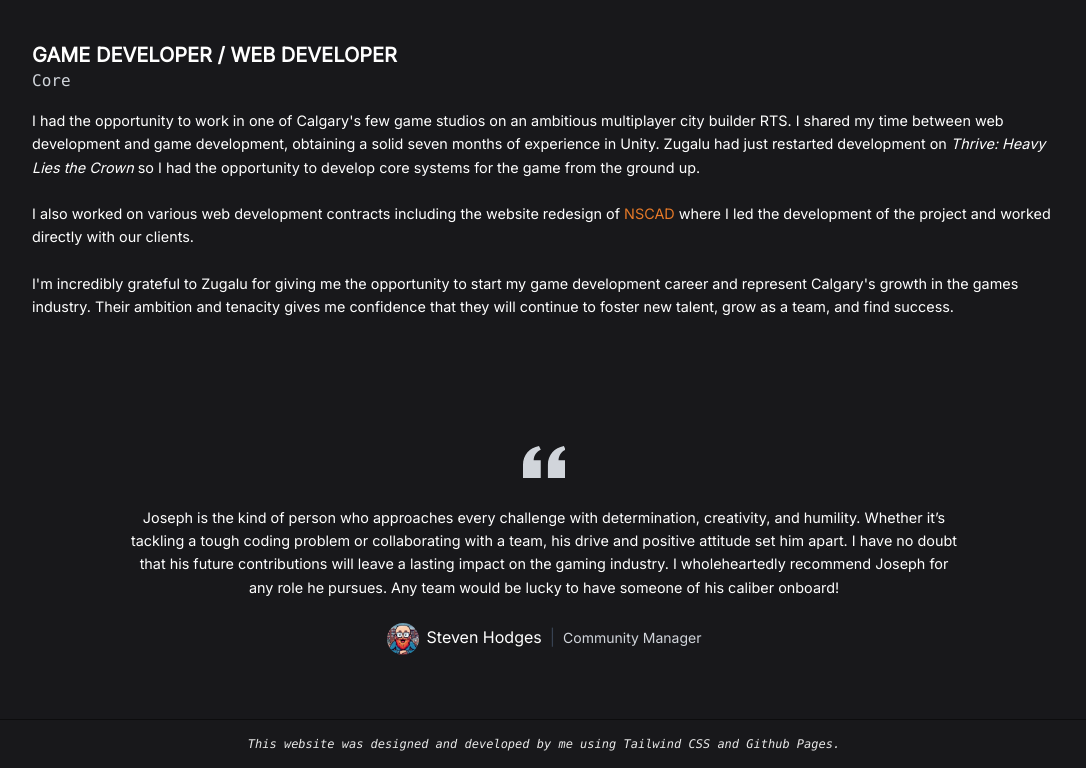
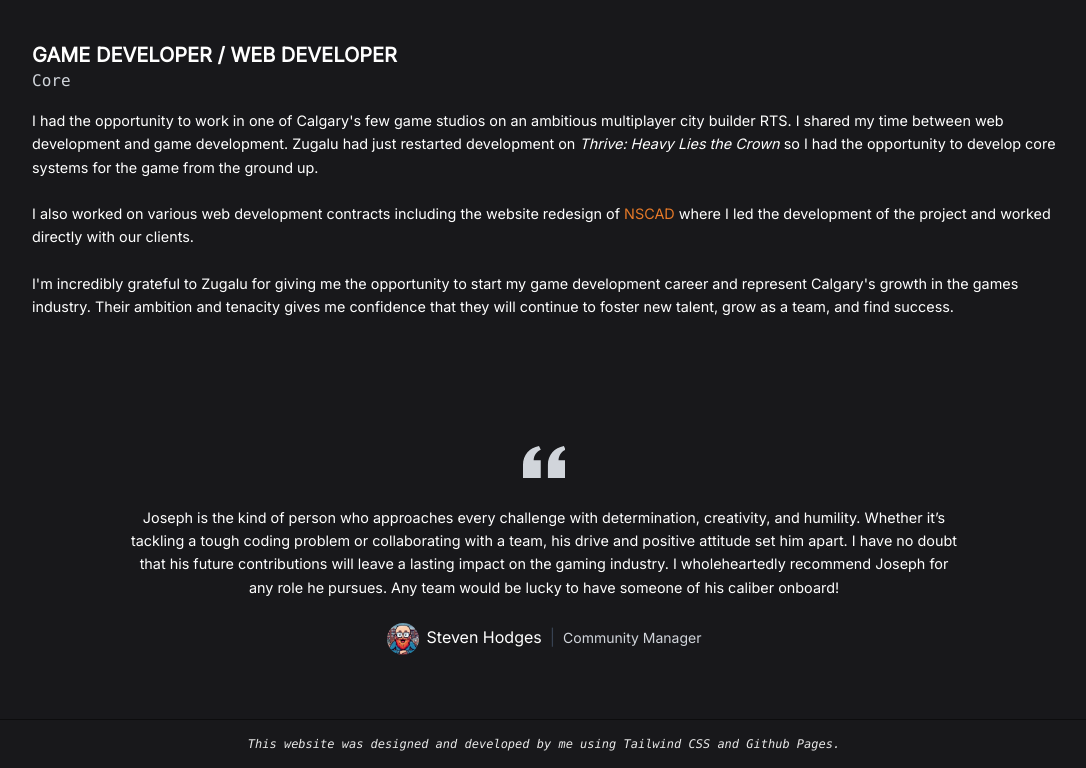
Before and after one commit to jragorospe/personal-portfolio-website, a website: page index.html in a window 1280 px wide. Shown: the part 2289-3057 px from the top of the page, without its empty margins (96-1182 px from the left). Drawn offline with Linux system fonts and the light colour scheme.

Commit message:
updated text

```diff
--- a/index.html
+++ b/index.html
@@ -215,7 +215,7 @@
                 <h3 class="mb-4 text-base font-mono text-gray-300">Core</h3>
                 <p class="paragraph">
                     I had the opportunity to work in one of Calgary's few game studios on an ambitious multiplayer city builder RTS. I shared my time
-                    between web development and game development, obtaining a solid seven months of experience in Unity. Zugalu had just restarted development
+                    between web development and game development. Zugalu had just restarted development
                     on <em>Thrive: Heavy Lies the Crown</em> so I had the opportunity to develop core systems for the game from the ground up.
                     <br><br>
                     I also worked on various web development contracts including the website redesign of <a href="https://nscad.ca/" class="text-draplin" target="_blank">NSCAD</a> where I
```
